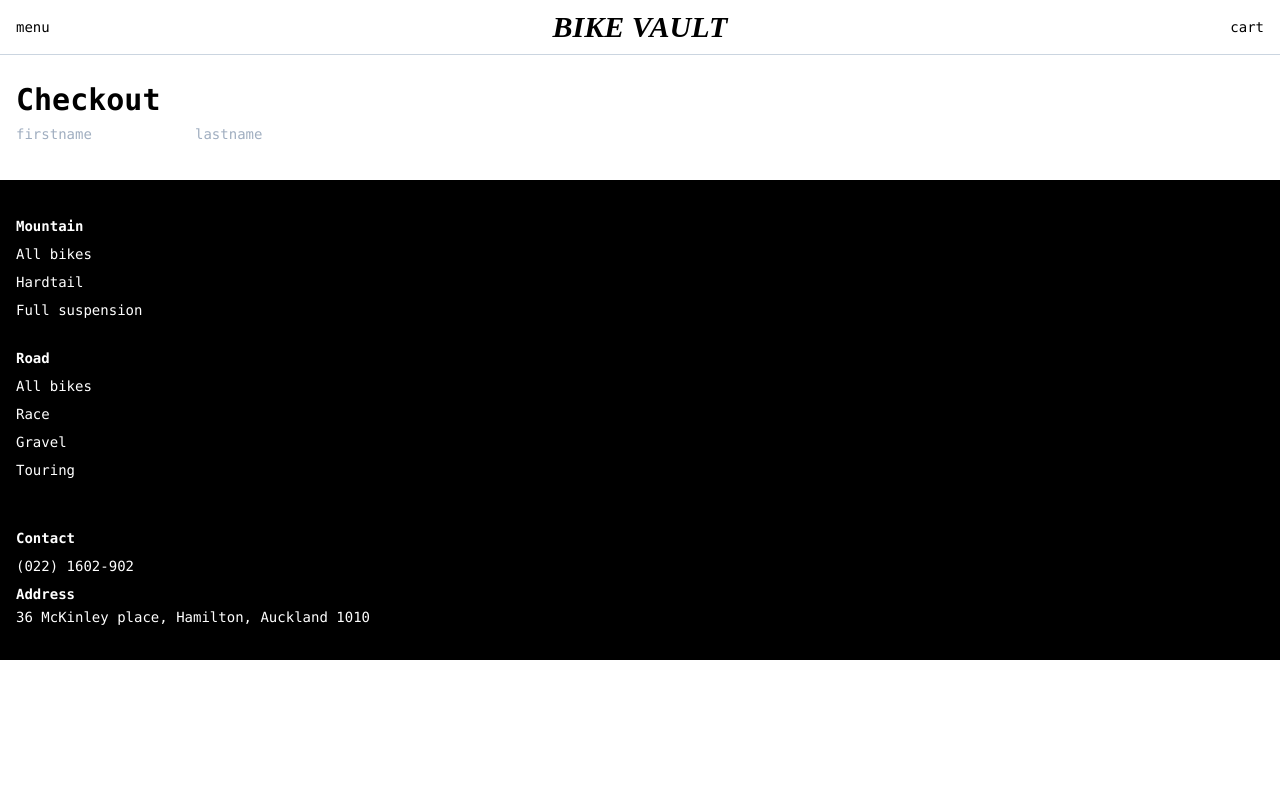
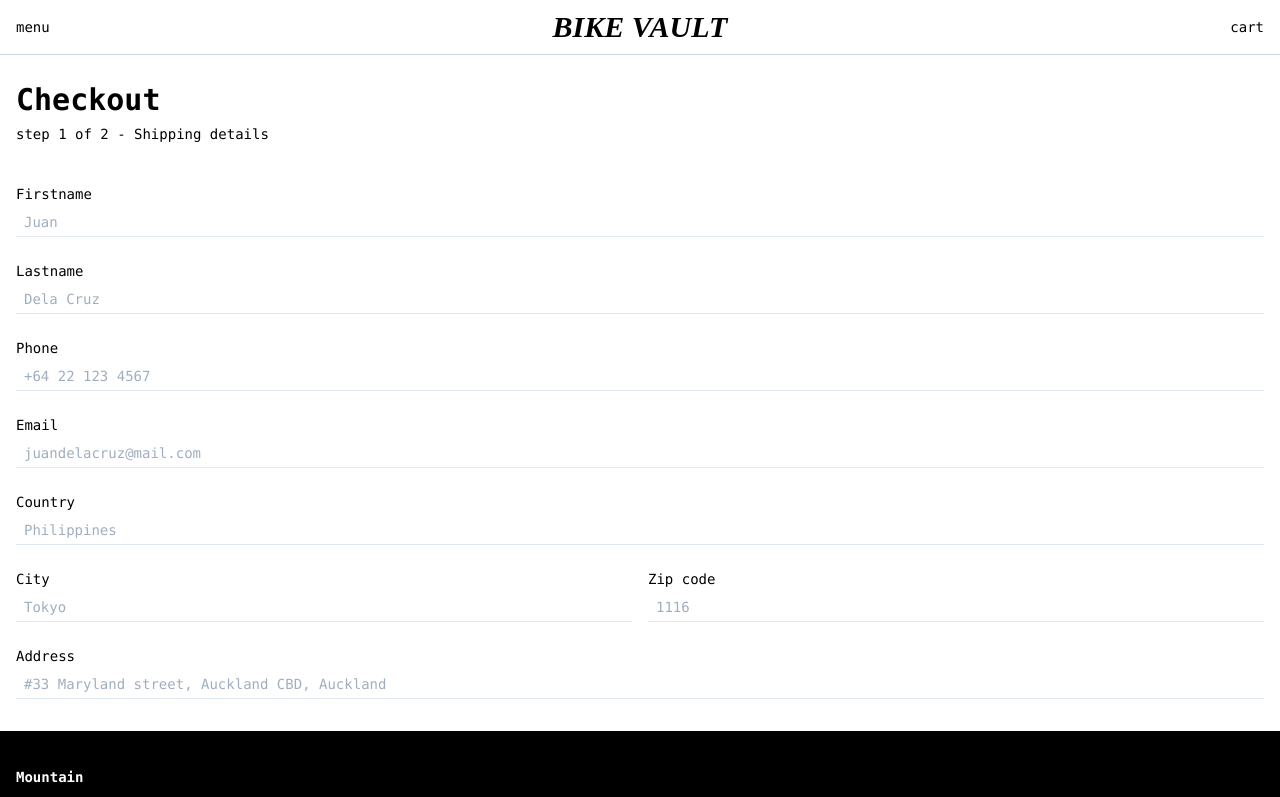
Before and after one commit to jasonvictorio/bike-vault, a React (Create React App) app: page /checkout in a window 1280 px wide. Shown: the top 797 px of the page. Built offline with nearby package versions, Linux system fonts and the light colour scheme.

Commit message:
create shipping form

```diff
--- /dev/null
+++ b/src/components/ShippingForm.tsx
@@ -0,0 +1,57 @@
+import React from 'react'
+
+const ShippingForm = () => {
+  return (
+    <form>
+      <h1 className='mb-8'>step 1 of 2 - Shipping details</h1>
+      <div className='flex flex-col mb-5'>
+        <label htmlFor='firstname'>Firstname</label>
+        <input name='firstname' type='text' className='px-2 border-b' placeholder='Juan' />
+      </div>
+      <div className='flex flex-col mb-5'>
+        <label htmlFor='lastname'>Lastname</label>
+        <input name='lastname' type='text' className='px-2 border-b' placeholder='Dela Cruz' />
+      </div>
+      <div className='flex flex-col mb-5'>
+        <label htmlFor='phone'>Phone</label>
+        <input name='phone' type='text' className='px-2 border-b' placeholder='+64 22 123 4567' />
+      </div>
+      <div className='flex flex-col mb-5'>
+        <label htmlFor='email'>Email</label>
+        <input name='email' type='text' className='px-2 border-b' placeholder='juandelacruz@mail.com' />
+      </div>
+      <div className='flex flex-col mb-5'>
+        <label htmlFor='country'>Country</label>
+        <input name='country' type='text' className='px-2 border-b' placeholder='Philippines' list='countries' />
+        <datalist id='countries'>
+          <option value='Philippines' />
+          <option value='New Zealand' />
+          <option value='United States' />
+          <option value='Hong Kong' />
+          <option value='Japan' />
+        </datalist>
+      </div>
+      <div className='grid grid-cols-2 gap-4'>
+        <div className='flex flex-col mb-5'>
+          <label htmlFor='city'>City</label>
+          <input name='city' type='text' className='px-2 border-b' placeholder='Tokyo' />
+        </div>
+        <div className='flex flex-col mb-5'>
+          <label htmlFor='zipcode'>Zip code</label>
+          <input name='zipcode' type='text' className='px-2 border-b' placeholder='1116' />
+        </div>
+      </div>
+      <div className='flex flex-col mb-5'>
+        <label htmlFor='address'>Address</label>
+        <input
+          name='address'
+          type='text'
+          className='px-2 border-b'
+          placeholder='#33 Maryland street, Auckland CBD, Auckland'
+        />
+      </div>
+    </form>
+  )
+}
+
+export default ShippingForm
--- a/src/views/Checkout.tsx
+++ b/src/views/Checkout.tsx
@@ -2,6 +2,7 @@ import React from 'react'
 import { RouteComponentProps } from '@reach/router'
 
 import { useFormField } from '../utils'
+import ShippingForm from '../components/ShippingForm'
 
 /*
 1. shipping info
@@ -20,9 +21,7 @@ const Checkout = (props: RouteComponentProps) => {
   return (
     <div className='container'>
       <h1 className='page-title'>Checkout</h1>
-      <form></form>
-      <input {...firstname} />
-      <input {...lastname} />
+      <ShippingForm />
     </div>
   )
 }
```
